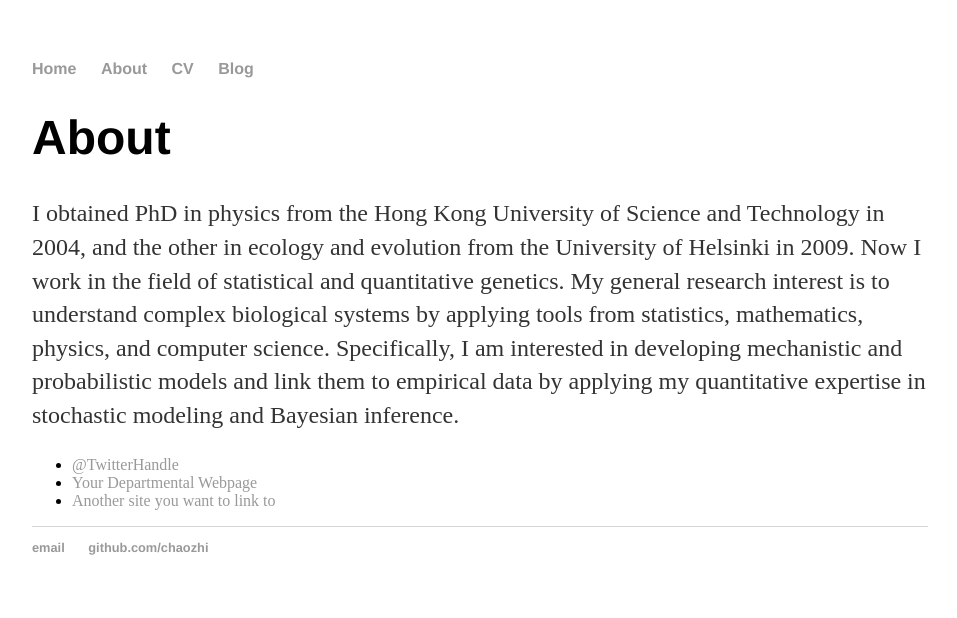
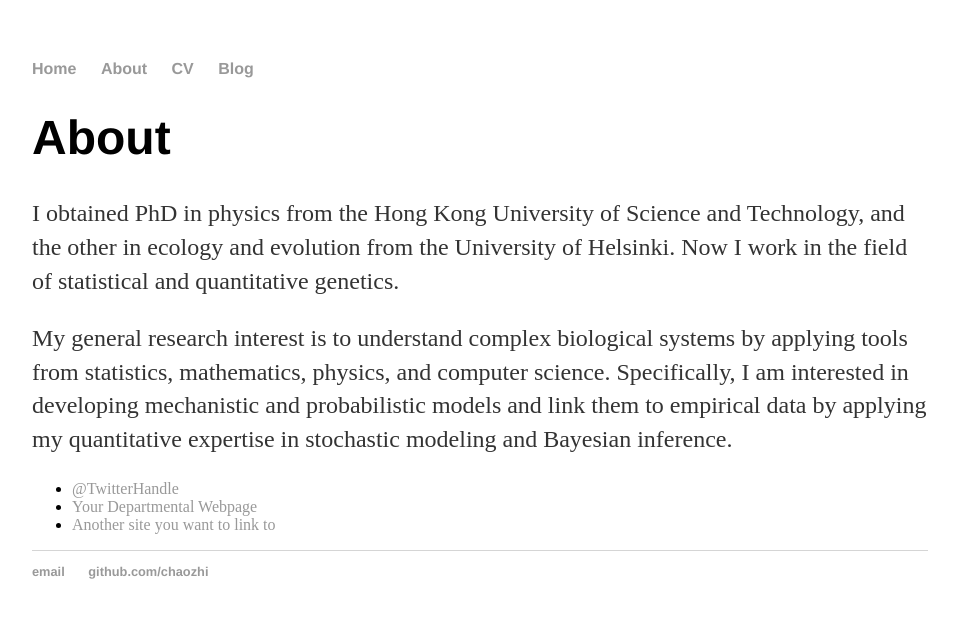
Before and after one commit to chaozhi/chaozhi.github.io, a Jekyll site: the page built from about/index.html, in a window 1280 px wide. Shown: the top 618 px of the page, without its empty margins (160-1117 px from the left). Built offline with Jekyll 4.4.1, drawn with Linux system fonts in a browser that asks for light colours.

Commit message:
Update index.html

```diff
--- a/about/index.html
+++ b/about/index.html
@@ -5,10 +5,10 @@
 
 <div class="about">
 <h1>About</h1>
-			<p>I obtained PhD in physics from the Hong Kong University of Science and Technology in 2004, and the other in ecology and evolution from the University of Helsinki in 2009. Now I work in the field of statistical and quantitative genetics.
+<p>I obtained PhD in physics from the Hong Kong University of Science and Technology, and the other in ecology and evolution from the University of Helsinki. Now I work in the field of statistical and quantitative genetics. </p>
 
-My general research interest is to understand complex biological systems by applying tools from statistics, mathematics, physics, and computer science. Specifically, I am interested in developing mechanistic and probabilistic models and link them to empirical data by applying my quantitative expertise in stochastic modeling and Bayesian inference.
-</p>
+<p>My general research interest is to understand complex biological systems by applying tools from statistics, mathematics, physics, and computer science. Specifically, I am interested in developing mechanistic and probabilistic models and link them to empirical data by applying my quantitative expertise in stochastic modeling and Bayesian inference.</p>
+
 
 <ul class="contacts">
 <li><a href="#">@TwitterHandle</a></li>
```
Lines whose indentation alone changed are shown as unchanged.
